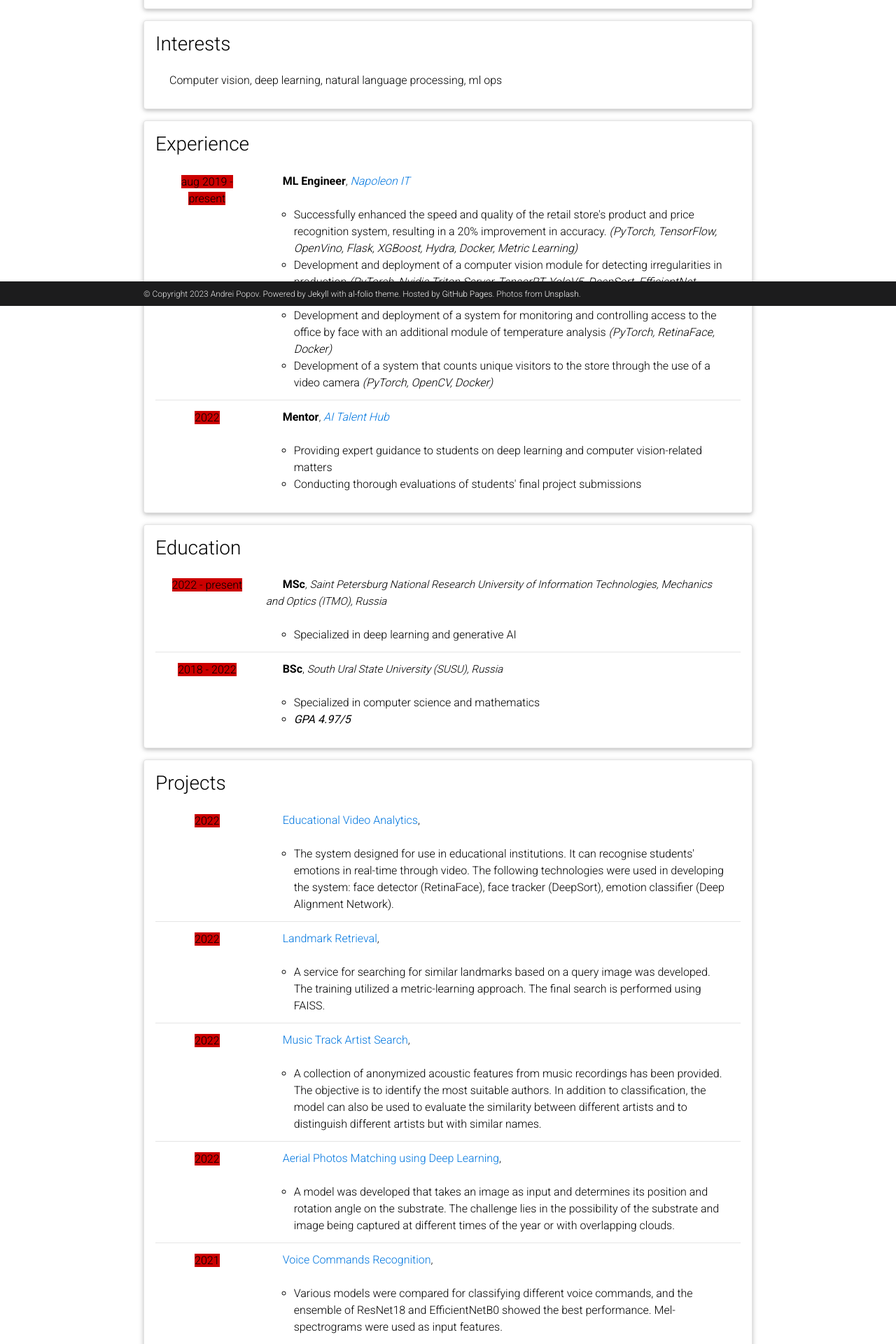
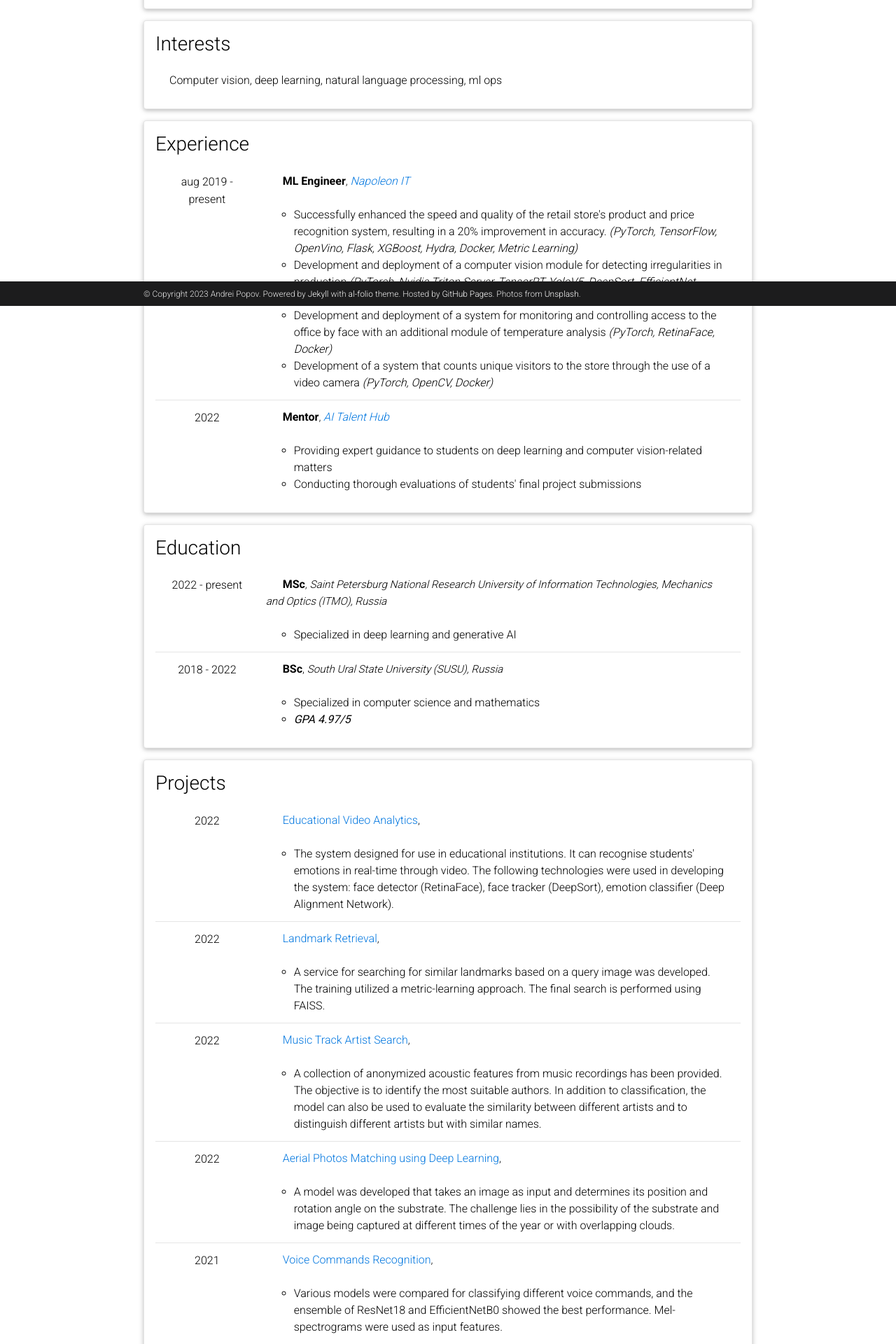
Before and after one commit to traptrip/traptrip.github.io, a Jekyll site: the page built from _pages/cv.md, in a window 1280 px wide. Shown: the part 463-2383 px from the top of the page at 70% size. Built offline with Jekyll 4.4.1, drawn with Linux system fonts in a browser that asks for light colours; comment, search, counter and statistics services are not loaded; a style sheet for code colours, icons or effects is not loaded.

Commit message:
year view

```diff
--- a/_includes/cv/time_table.html
+++ b/_includes/cv/time_table.html
@@ -4,7 +4,7 @@
         <div class="row">
           {% if content.year %}
             <div class="col-xs-2 cl-sm-2 col-md-2 text-center" style="width: 75px;">
-              <span class="danger-color-dark align-middle" style="min-width: 75px;">
+              <span class="align-middle" style="min-width: 75px;">
                 {{ content.year }}
               </span>
             </div>
```
